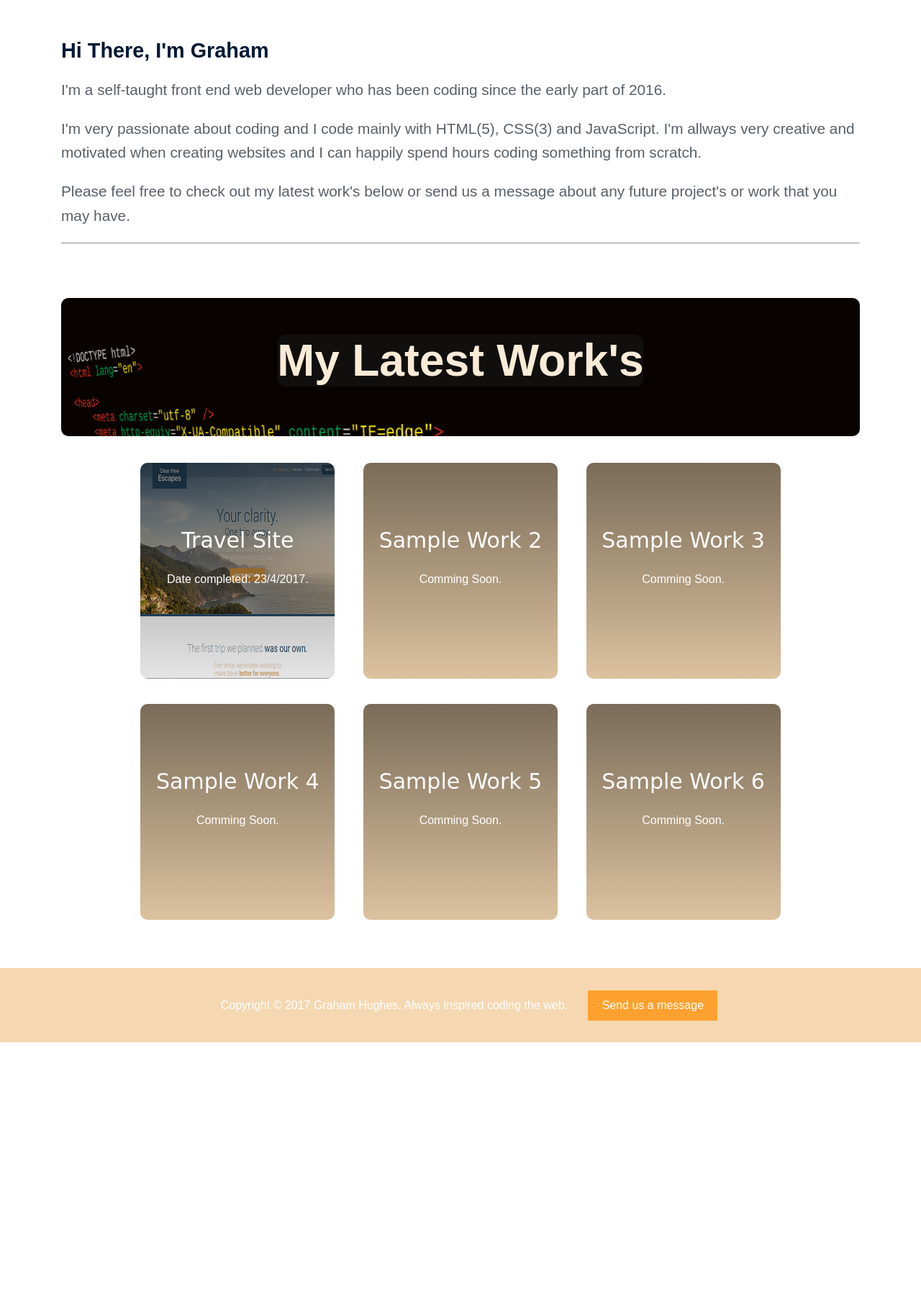
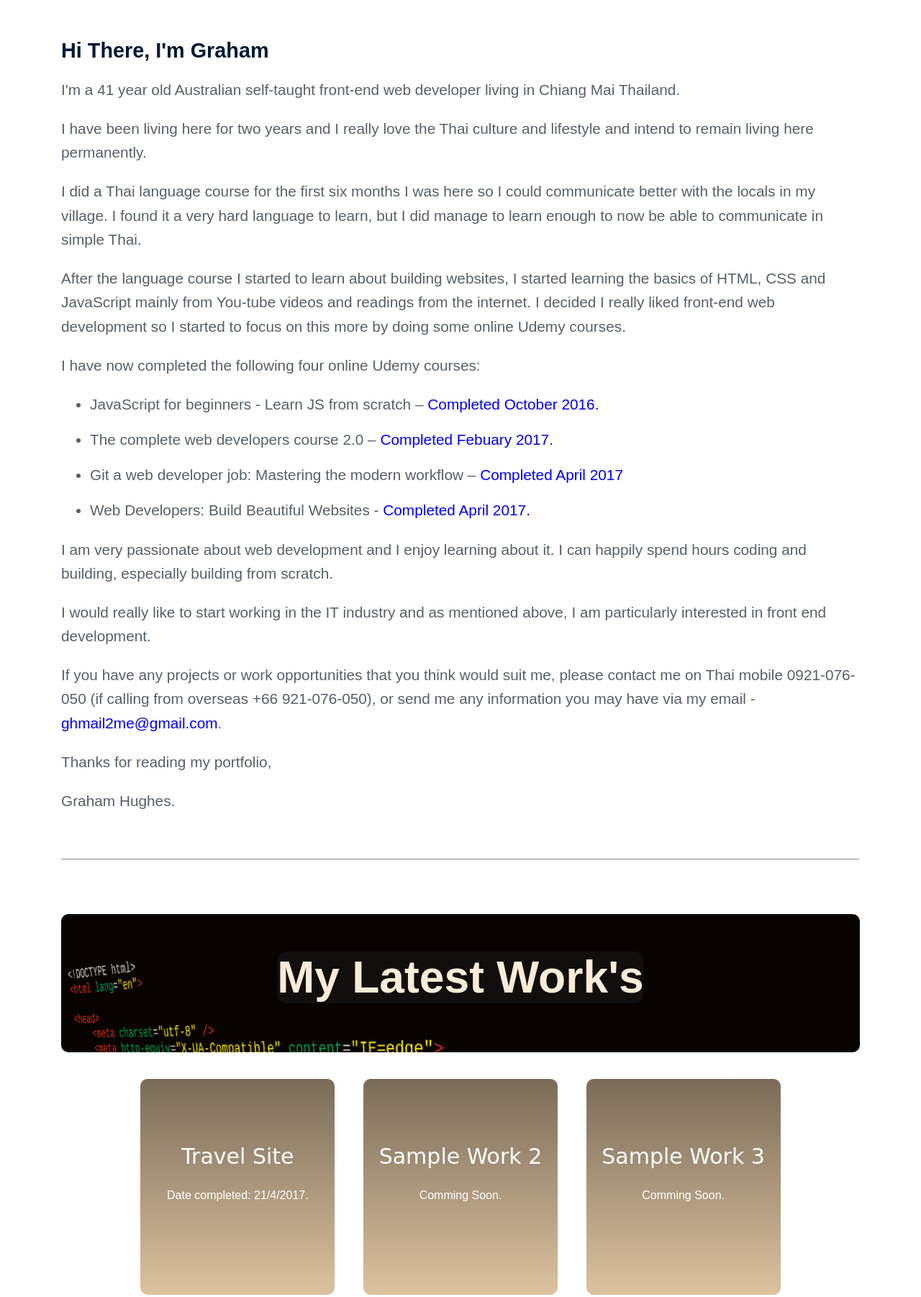
Before and after one commit to gh007/portfolio, a website: page app/index.html in a window 1280 px wide. Shown: the part 832-2634 px from the top of the page at 72% size. Before the commit the page ends 2280 px from the top, so only its background shows below. Drawn offline with nearby package versions, Linux system fonts and the light colour scheme.

Commit message:
Completed portfolio final touches

```diff
--- a/app/assets/styles/modules/_about-me.css
+++ b/app/assets/styles/modules/_about-me.css
@@ -72,3 +72,7 @@
         font-size: 1.3rem;
     }
 }
+
+.about-me-ul li {
+    margin-bottom: 1rem;
+}
--- a/app/index.html
+++ b/app/index.html
@@ -79,13 +79,36 @@
 
                 <h3 class="about-me-h3 about-me-h3--b-margin">Hi there, I'm Graham</h3>
                 <section class="about-me-content">
-                    <p>I'm a self-taught front end web developer who has been coding since the early part of 2016.</p>
+                    <p>I'm a 41 year old Australian self-taught front-end web developer living in Chiang Mai Thailand. </p>
+
+                    <p>I have been living here for two years and I really love the Thai culture and lifestyle and intend to remain living here permanently. </p>
+
+                    <p>I did a Thai language course for the first six months I was here so I could communicate better with the locals in my village. I found it a very hard language to learn, but I did manage to learn enough to now be able to communicate in simple Thai. </p>
+
+                    <p>After the language course I started to learn about building websites, I started learning the basics of HTML, CSS and JavaScript mainly from You-tube videos and readings from the internet. I decided I really liked front-end web development so I started to focus on this more by doing some online Udemy courses.</p>
+
+                    <p>I have now completed the following four online Udemy courses: </p>
+
+                    <ul class="about-me-ul">
+
+                       <li><strong>JavaScript for beginners - Learn JS from scratch</strong> – <a href="./assets/images/udemyImg/JavaScript%20for%20beginners%20-%20Learn%20JS%20from%20scratch%20UC-UVT4VQ6A.jpg" target="_blank">Completed October 2016.</a></li>
+                        <li><strong>The complete web developers course 2.0</strong> –  <a href="./assets/images/udemyImg/The%20complete%20web%20developers%20course%202.0%20UC-UPHRDKVD.jpg" target="_blank">Completed Febuary 2017.</a></li>
+                        <li><strong>Git a web developer job: Mastering the modern workflow</strong> – <a href="./assets/images/udemyImg/Git%20a%20Web%20Developer%20Job%20-%20Mastering%20the%20Modern%20Workflow%20Completed%2018-4-17-%20UC-7WL9I5WE.jpg" target="_blank"> Completed April 2017</a></li>
+                        <li><strong>Web Developers: Build Beautiful Websites</strong> - <a href="./assets/images/udemyImg/Web%20Developers%20Build%20Beautiful%20Websites%20UC-8LE42B83.jpg" target="_blank"> Completed April 2017.</a></li>
+
+                    </ul>
 
 
+                    <p>I am very passionate about web development and I enjoy learning about it. I can happily spend hours coding and building, especially building from scratch.</p>
 
-                    <p>I'm very passionate about coding and I code mainly with HTML(5), CSS(3) and JavaScript. I'm allways very creative and motivated when creating websites and I can happily spend hours coding something from scratch.
+                    <p>I would really like to start working in the IT industry and as mentioned above, I am particularly interested in front end development.
+                    </p>
 
-                    <p>Please feel free to check out my latest work's below or send us a message about any future project's or work that you may have.</p>
+
+                    <p>If you have any projects or work opportunities that you think would suit me, please contact me on Thai mobile 0921-076-050 (if calling from overseas +66 921-076-050), or send me any information you may have via my email - <a href="mailto:ghmail2me@gmail.com">ghmail2me@gmail.com</a>. </p>
+
+                    <p>Thanks for reading my portfolio,</p>
+                    <p>Graham Hughes.</p><br>
 
                 </section>
                 <hr>
@@ -110,7 +133,7 @@
                                 <a href="#">
                                     <div class="box-info">
                                         <h3>Travel Site</h3>
-                                        <p>Date completed: 23/4/2017. </p>
+                                        <p>Date completed: 21/4/2017. </p>
                                     </div>
                                 </a>
                             </div>
@@ -175,7 +198,7 @@
 
     <footer class="footer">
         <div class="wrapper">
-            <p><span class="footer__content">Copyright &copy; 2017 Graham Hughes. Always inspired coding the web. </span><a href="#" class="btn open-modal">Send us a message</a></p>
+            <p><span class="footer__content">Copyright &copy; 2017 Graham Hughes. Always inspired by coding the web. </span><a href="#" class="btn open-modal">Send us a message</a></p>
         </div>
     </footer>
 
@@ -184,27 +207,28 @@
             <div class="modal-form">
                 <section id="hire">
                     <h1>Contact Me</h1>
-
+                    <a href="mailto:ghmail2me@gmail.com">ghmail2me@gmail.com</a>
                     <form>
                         <div class="field name-box">
-		        <input type="text" id="name" placeholder="Who Are You?"/>
+                            <input type="text" id="name" placeholder="*THIS MESSAGE WILL NOT SEND*" />
                             <label for="name">Name</label>
                             <span class="ss-icon">check</span>
                         </div>
 
                         <div class="field email-box">
-		        <input type="text" id="email" placeholder="name@email.com"/>
+                            <input type="text" id="email" placeholder="*PLEASE CONTACT ME VIA E-MAIL ABOVE*" />
                             <label for="email">Email</label>
                             <span class="ss-icon">check</span>
                         </div>
 
                         <div class="field msg-box">
-		        <textarea id="msg" rows="4" placeholder="Your message goes here..."/></textarea>
+                            <textarea id="msg" rows="4" placeholder="Sorry, this form is NOT working at the moment, If you would like to contact me please send me an email at the email address above, Thank you." /></textarea>
                             <label for="msg">Msg</label>
                             <span class="ss-icon">check</span>
                         </div>
 
                         <input class="button" type="submit" value="Send Massage" />
+
                     </form>
                 </section>
 
--- a/app/temp/styles/styles.css
+++ b/app/temp/styles/styles.css
@@ -943,6 +943,10 @@ background-color: #ffa12f;
   }
 }
 
+.about-me-ul li {
+    margin-bottom: 1rem;
+}
+
 .box-top-image {
     background: url(../../../assets/images/code.png) no-repeat;
     background-size: cover;
@@ -1490,3 +1494,16 @@ form input[type="submit"]:focus {
   outline: none;
   background: #cd6302;
 }
+
+#hire a {
+    display: block;
+    font-size: 1.1rem;
+    margin-bottom: 1rem;
+}
+
+@media (min-width: 440px) {
+
+  #hire a {
+    font-size: 1.6rem;
+  }
+}
--- a/package.json
+++ b/package.json
@@ -2,6 +2,7 @@
   "name": "portfolio",
   "version": "1.0.0",
   "dependencies": {
+    "ansi-styles": "^3.0.0",
     "jquery": "^3.2.1",
     "normalize.css": "^6.0.0",
     "waypoints": "^4.0.1"
```
Also changed, not shown: app/assets/styles/modules/_forms.css (+10 -0 lines), app/assets/images/Travel-site-pic-small - Copy.PNG (deleted), app/assets/images/Travel-site-pic-small.PNG (deleted), app/assets/images/Travel-site-pic.PNG (deleted), app/assets/images/html5.png (deleted), app/assets/images/starfield.png (deleted), app/assets/images/udemyImg/Git a Web Developer Job - Mastering the Modern Workflow Completed 18-4-17- UC-7WL9I5WE.jpg (added), app/assets/images/udemyImg/JavaScript for beginners - Learn JS from scratch UC-UVT4VQ6A.jpg (added), app/assets/images/udemyImg/The complete web developers course 2.0 UC-UPHRDKVD.jpg (added), app/assets/images/udemyImg/Web Developers Build Beautiful Websites UC-8LE42B83.jpg (added). Lines whose indentation alone changed are shown as unchanged.
